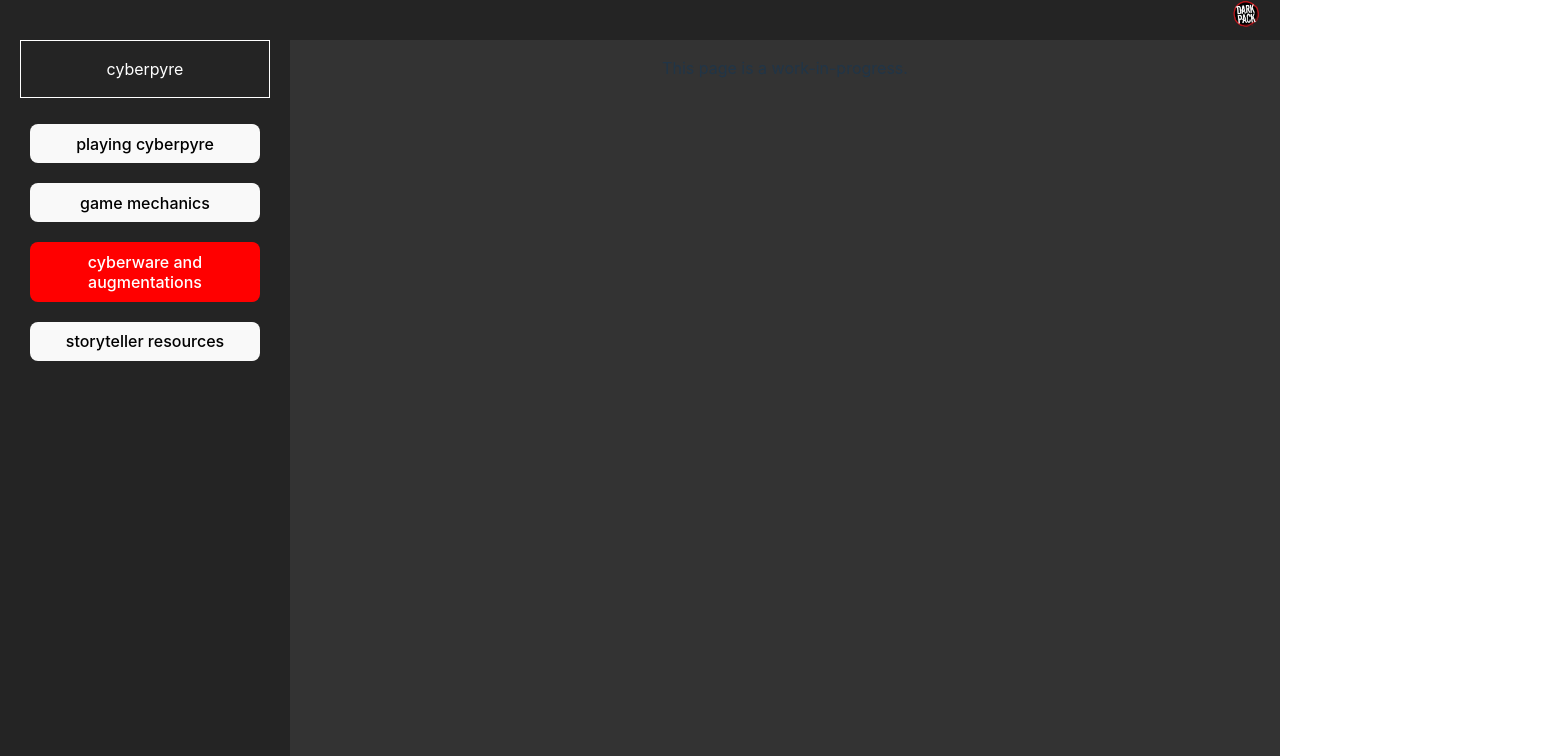
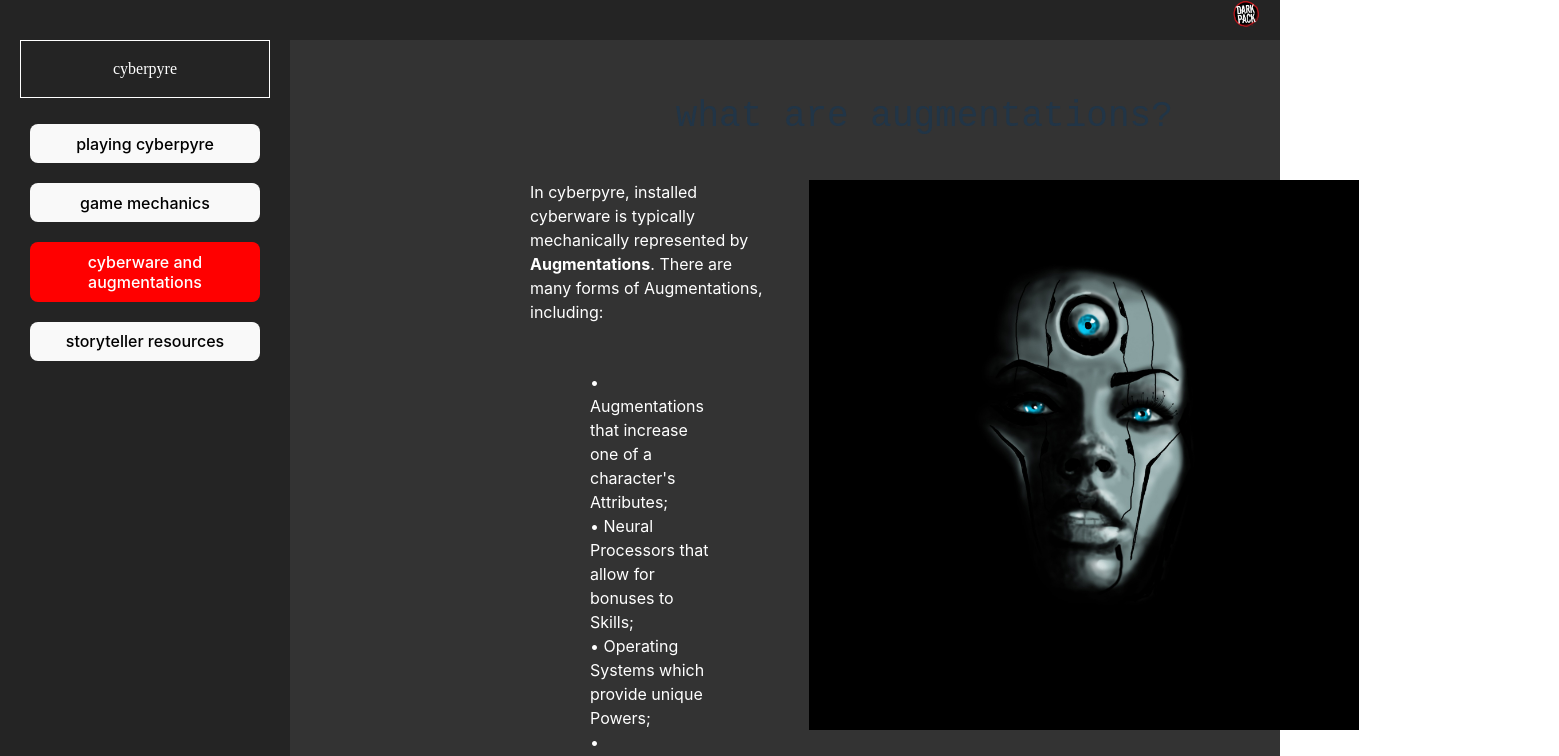
Before and after one commit to qpgdev/cyberpyre, a React (Vite) app: page /cyberware-and-augmentations/what-are-augmentations in a window 1280 px wide. Shown: the top 756 px of the page, 1559 px wide, since content can reach past the window. Built offline with nearby package versions, Linux system fonts and the light colour scheme; the HTML template or start-up script is replaced by a standard one; a web font is replaced by a local one.

Commit message:
building out cyberware and aug component page

```diff
--- a/src/App.tsx
+++ b/src/App.tsx
@@ -37,7 +37,7 @@ function App() {
       </nav>
       <div className='container'>
         <div className='sidebar'>
-          <p className='logo'>
+          <p className='logo' style={{fontFamily: 'Orbitron'}}>
             cyberpyre
           </p>
           <PlayingCyberpyreTab></PlayingCyberpyreTab>
--- a/src/components/cyberware-and-augmentations/WhatAreAugmentationsPage.tsx
+++ b/src/components/cyberware-and-augmentations/WhatAreAugmentationsPage.tsx
@@ -1,9 +1,52 @@
+import cyberSalubri from '../../assets/cyberpunk-5841711_1920.jpg';
+
 function WhatAreAugmentations() {
 
     return (
-        <p>
-            This page is a work-in-progress.
-        </p>
+        <div className='scrollable-div' style={{maxHeight: '95vh'}}>
+
+        <div style ={{ marginTop: '50px', marginLeft: '200px', marginRight: '200px' }}>
+            <p className="setting-the-scene-title">
+                what are augmentations?
+            </p>
+            <div style={{display:'flex'}}>
+                <div style={{margin: '40px', marginTop: '0px'}}>
+                <p className='game-mechanics-text' style={{marginTop: '0px', textAlign: 'left'}}>
+                    In cyberpyre, installed cyberware is typically mechanically represented by <strong>Augmentations</strong>.
+                    There are many forms of Augmentations, including:
+                </p>
+                <div style={{display: 'flex', justifyContent: 'center'}}>
+                <p className ='game-mechanics-text' style={{padding: '10px', marginTop: '20px', marginBottom: '20px', marginLeft: '50px', marginRight: '50px', textAlign: 'left'}}>
+                    &bull; Augmentations that increase one of a character's Attributes; <br></br>
+                    &bull; Neural Processors that allow for bonuses to Skills; <br></br>
+                    &bull; Operating Systems which provide unique Powers; <br></br>
+                    &bull; Augmentation Merits that allow for specialized abilities; <br></br>
+                    &bull; Weapon Augmentations. <br></br>
+                </p>
+                </div>
+                <p className='game-mechanics-text'>
+                Storytellers are encouraged to experiment with homebrew Augmentations which mimic existing or create new Disciplines, Merits, or Advantages.
+                The Cyberware Density will vary depending on the strength of the Merit itself in the chronicle,
+                and it is left to Storyteller discretion whether the Cyberware Density of a custom piece of equipment needs to be increased at all during the course of the game.
+                After all, the full effects of “experimental” cyberware are hard to predict for both ripperdocs and Storytellers alike.
+                </p>
+                <p className='game-mechanics-text'>
+                Weak or niche experimental cyberware should begin with a Cyberware Density of 1;
+                Unremarkable or common experimental cyberware should begin with a Cyberware Density of 2;
+                Reasonably strong experimental cyberware should begin with a Cyberware Density of 3;
+                Very strong experimental cyberware should begin with a Cyberware Density of 4;
+                Powerful or story-altering experimental cyberware should begin with a Cyberware Density of 5.
+            </p>
+                </div>
+                <img src={cyberSalubri} style={{maxHeight: '550px'}}></img>
+            </div>
+
+
+
+        </div>
+
+        </div>
+
     )
 }
 
--- a/src/components/game-mechanics-pages/CompulsionsPage.tsx
+++ b/src/components/game-mechanics-pages/CompulsionsPage.tsx
@@ -9,8 +9,13 @@ function CompulsionsPage() {
             cybernetic compulsions
         </p>
         <p className ='game-mechanics-text'>
-            Some in-game events (such as a player getting a <strong>Glitchy Critical</strong>) can result in a character experiencing a <strong>Cybernetic Compulsion, </strong>
+            Certain in-game events (such as a player getting a <strong>Glitchy Critical</strong>) can result in a character experiencing a <strong>Cybernetic Compulsion, </strong>
             causing a character to become acutely aware of (or beholden to) the cybernetics in their body.
+        </p>
+        <p className ='game-mechanics-text'>
+            Provided below are some example compulsions certified to make players sweat.  Feel free to take creative liberties here - if there is a better narrative compulsion
+            for that character to have in the moment, go for it.  The goal with compulsions is to remind your players that their choice
+            to trade flesh and bone for power has real consequences on their agency over their character.
         </p>
         <div className='cyberpyre-density-effects-table' style={{border: '2px solid', marginTop: '50px', marginBottom: '50px', marginLeft: '50px', marginRight: '50px'}}>
         <p >
--- a/src/components/game-mechanics-pages/CyberwareDamagePage.tsx
+++ b/src/components/game-mechanics-pages/CyberwareDamagePage.tsx
@@ -42,7 +42,7 @@ function CyberwareDamagePage() {
             <strong> Example: </strong>
             <em>Abby has a neural processor with a Cyberware Density of 2,
             a cybernetic arm with a Cyberware Density of 3 which grants her 3 levels in Potence,
-            and a cybernetic leg with a Cyberware Density of 1 which grants her +2 to her Dexterity and +1 point of Armor.
+            and a cybernetic leg with a Cyberware Density of 1 which grants her +1 to her Dexterity and +1 point of Armor.
             Abby has 5 Health boxes and currently suffers from five levels of Superficial damage.
             Since each box of her Health tracker is filled, she is considered to be Impaired.
             Any additional damage to her person will also cause damage to her cyberware.
@@ -53,7 +53,7 @@ function CyberwareDamagePage() {
             as well as destroying the chip installed in that slot;
             the damage to her arm causes her to lose one dot in Potence,
             which also causes her to lose access to a level three Potence power;
-            the damage to her leg causes her to lose the +2 bonus to her Dexterity and the +1 to her Armor.</em>
+            the damage to her leg causes her to lose the +1 bonus to her Dexterity and the +1 to her Armor.</em>
         </p>
         <p className ='game-mechanics-text'>
             A Called Shot on a specific piece of cyberware by an assailant during combat is made with a negative modifier to the attacker's dice pool
--- a/src/components/game-mechanics-pages/CyberwareDensityPage.tsx
+++ b/src/components/game-mechanics-pages/CyberwareDensityPage.tsx
@@ -7,7 +7,7 @@ function CyberwareDensityPage() {
 
     <div style ={{ marginTop: '50px', marginLeft: '200px', marginRight: '200px'}}>
       <p className="setting-the-scene-title">
-          what is <strong> cyberware density</strong>?
+          what is cyberware density?
       </p>
       <p className ='game-mechanics-text'>
         In <em> cyberpyre</em>,
--- a/src/components/game-mechanics-pages/GlitchDicePage.tsx
+++ b/src/components/game-mechanics-pages/GlitchDicePage.tsx
@@ -10,7 +10,8 @@ function GlitchDicePage() {
         </p>
         <p className ='game-mechanics-text'>
             Each time a character with cyberware compiles a dice pool (see Vampire: the Masquerade: 5th Ed Corebook, p.___) which utilizes any of that cyberware,
-            the dice pool must be augmented with <strong>Glitch Dice</strong>.
+            the dice pool must be augmented with <strong>Glitch Dice</strong> (usually blue or purple,
+            but you may choose any color other than those you are using for Hunger dice or normal dice).
             Attribute rolls, Discipline power rolls, Operating System power rolls,
             and any other roll which utilize a character’s installed cyberware will swap a number of normal dice with Glitch Dice equal to half their character’s Cyberware Density, rounded up.
         </p>
--- a/src/components/playing-cyberpyre-pages/WhatIsCyberpyrePage.tsx
+++ b/src/components/playing-cyberpyre-pages/WhatIsCyberpyrePage.tsx
@@ -7,8 +7,8 @@ function WhatIsCyberpyrePage() {
     <div className='scrollable-div' style={{maxHeight: '95vh'}}>
       <div style={{display: 'flex'}}>
       <div style ={{ marginTop: '50px', marginLeft: '100px', marginRight: '100px', justifyContent:'center'}}>
-        <p className ='setting-the-scene-title' style={{fontFamily: 'Orbitron'}}>
-            welcome to bite city
+        <p className ='setting-the-scene-title' style={{fontFamily: 'Orbitron', fontSize: '50px'}}>
+            Welcome to Bite City, choom.
         </p>
         <p className ='game-mechanics-text'>
           <em>cyberpyre</em> is an unofficial supplement for Vampire: the Masquerade - 5th Edition, a tabletop role-playing game
```
Also changed, not shown: src/components/playing-cyberpyre-pages/SettingTheScenePage.tsx (+7 -5 lines), src/assets/cyberpunk-5841711_1920.jpg (added).
